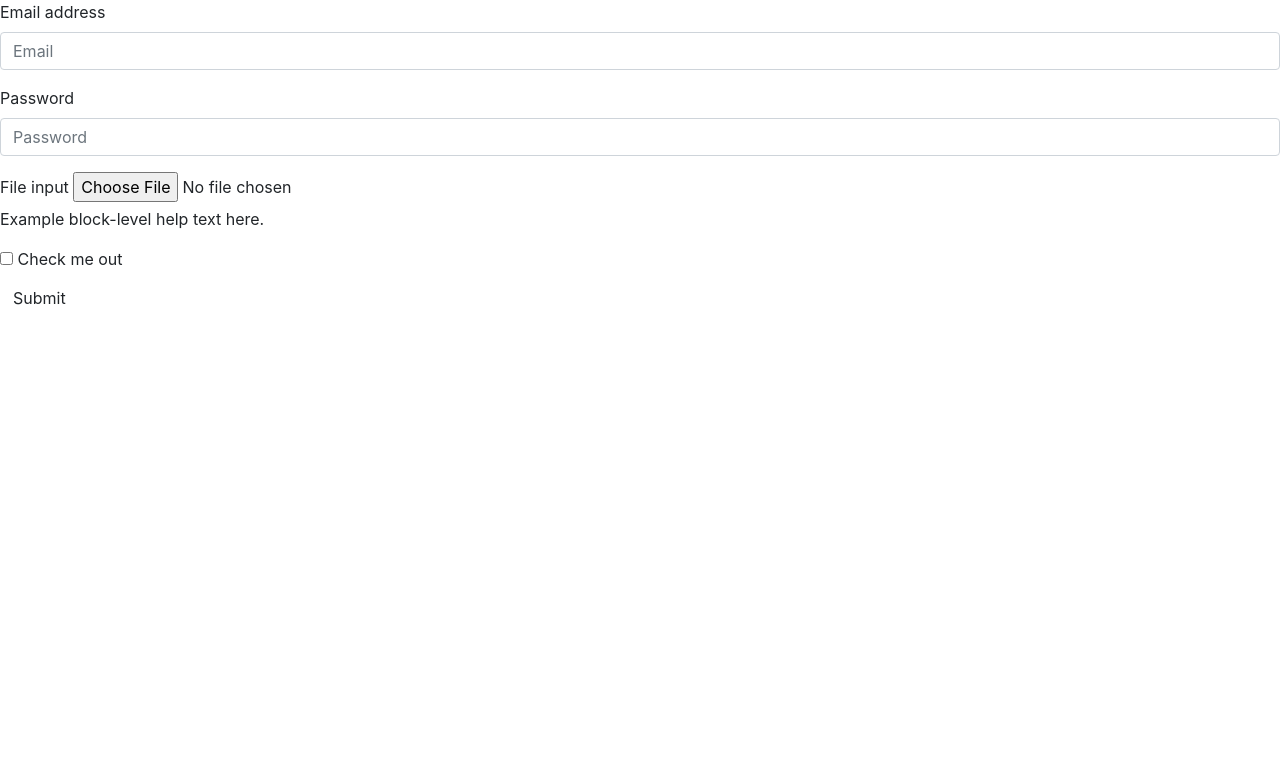
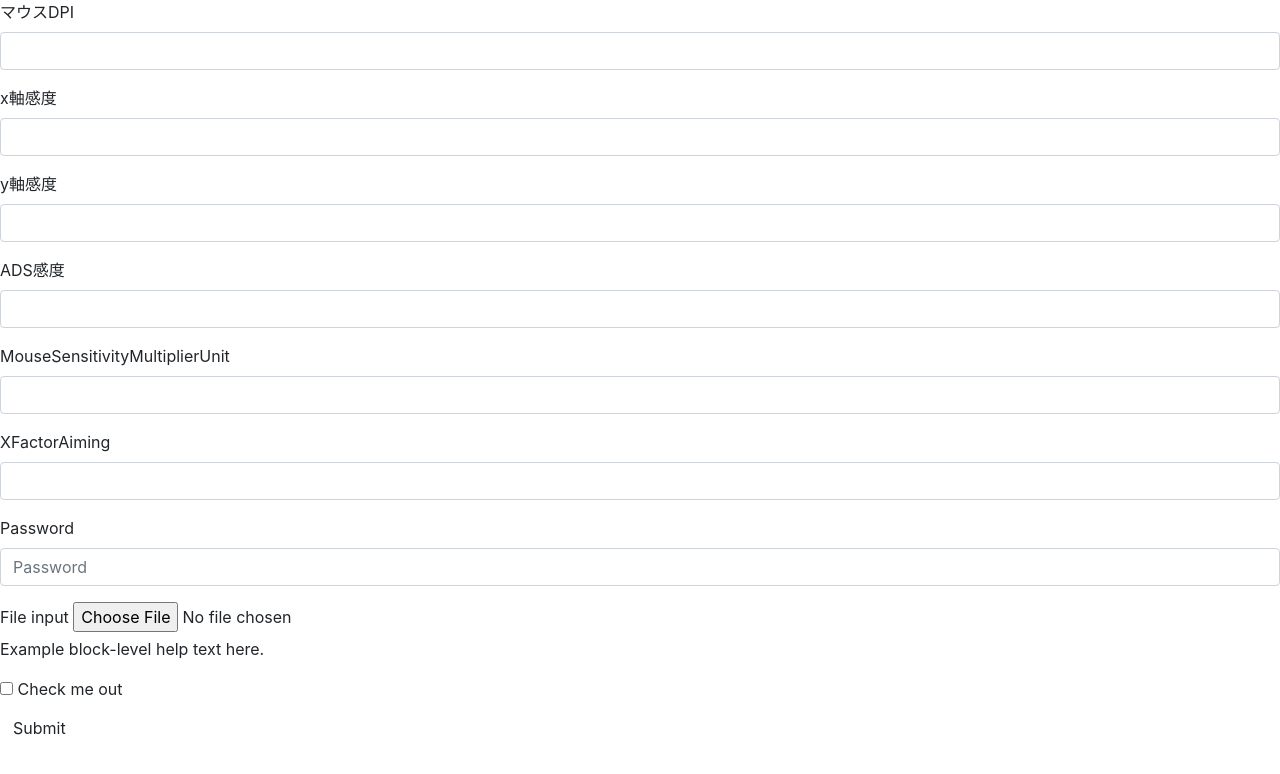
Before and after one commit to Apr1c07/R6S_MouseSensitivity_Tweak, a plain HTML site: page index.html in a window 1280 px wide. Drawn offline with nearby package versions, Linux system fonts and the light colour scheme.

Commit message:
Update index.html

```diff
--- a/index.html
+++ b/index.html
@@ -15,12 +15,32 @@
   <body>
 <form>
   <div class="form-group">
-    <label for="exampleInputEmail1">Email address</label>
-    <input type="email" class="form-control" id="exampleInputEmail1" placeholder="Email">
+    <label for="exampleInputEmail1">マウスDPI</label>
+    <input type="tel" class="form-control" id="exampleInputEmail1" size="20">
+  </div>
+    <div class="form-group">
+    <label for="exampleInputEmail1">x軸感度</label>
+    <input type="tel" class="form-control" id="exampleInputEmail1" size="20">
+  </div>
+    <div class="form-group">
+    <label for="exampleInputEmail1">y軸感度</label>
+    <input type="tel" class="form-control" id="exampleInputEmail1" size="20">
+  </div>
+    <div class="form-group">
+    <label for="exampleInputEmail1">ADS感度</label>
+    <input type="tel" class="form-control" id="exampleInputEmail1" size="20">
+  </div>
+    <div class="form-group">
+    <label for="exampleInputEmail1">MouseSensitivityMultiplierUnit</label>
+    <input type="tel" class="form-control" id="exampleInputEmail1" size="20">
+  </div>
+      <div class="form-group">
+    <label for="exampleInputEmail1">XFactorAiming</label>
+    <input type="tel" class="form-control" id="exampleInputEmail1" size="20">
   </div>
   <div class="form-group">
     <label for="exampleInputPassword1">Password</label>
-    <input type="password" class="form-control" id="exampleInputPassword1" placeholder="Password">
+    <input type="password" class="form-control" id="exampleInputPassword1" placeholder="Password" size="20">
   </div>
   <div class="form-group">
     <label for="exampleInputFile">File input</label>
```
